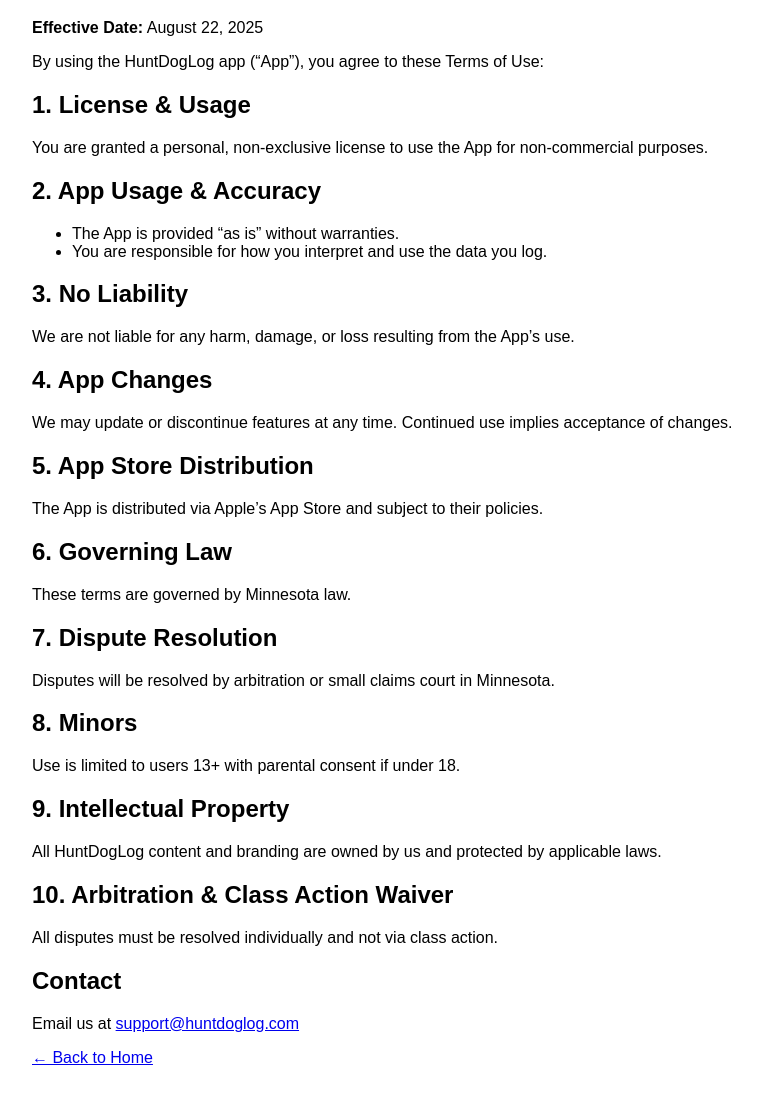
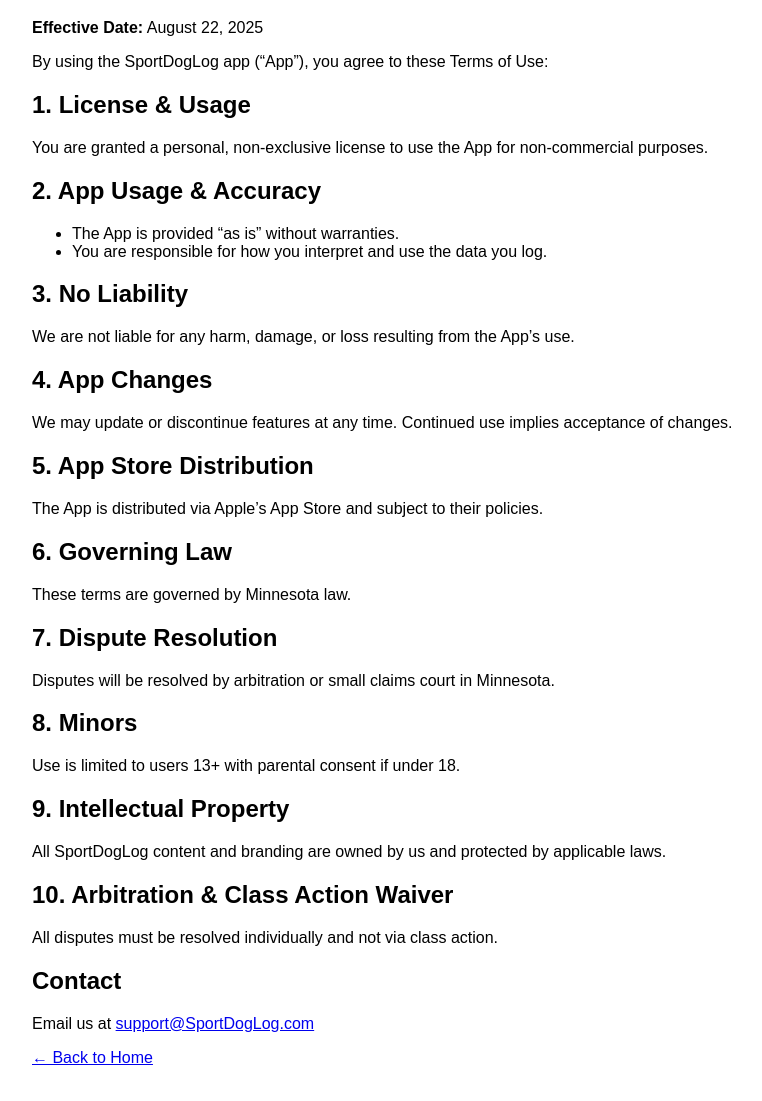
Before and after one commit to chimento/SportDogLogWebsite, a plain HTML site: page terms.html in a window 1280 px wide. Shown: the part 93-1194 px from the top of the page, without its empty margins (208-970 px from the left). Drawn offline with Linux system fonts and the light colour scheme.

Commit message:
Update branding from HuntDogLog to SportDogLog

```diff
--- a/terms.html
+++ b/terms.html
@@ -2,12 +2,12 @@
 <html lang="en">
 <head>
   <meta charset="UTF-8">
-  <title>Terms of Use - HuntDogLog</title>
+  <title>Terms of Use - SportDogLog</title>
 </head>
 <body style="font-family: Arial, sans-serif; padding: 2em; max-width: 800px; margin: auto;">
   <h1>Terms of Use</h1>
   <p><strong>Effective Date:</strong> August 22, 2025</p>
-  <p>By using the HuntDogLog app (“App”), you agree to these Terms of Use:</p>
+  <p>By using the SportDogLog app (“App”), you agree to these Terms of Use:</p>
   <h2>1. License & Usage</h2>
   <p>You are granted a personal, non-exclusive license to use the App for non-commercial purposes.</p>
   <h2>2. App Usage & Accuracy</h2>
@@ -28,11 +28,11 @@
   <h2>8. Minors</h2>
   <p>Use is limited to users 13+ with parental consent if under 18.</p>
   <h2>9. Intellectual Property</h2>
-  <p>All HuntDogLog content and branding are owned by us and protected by applicable laws.</p>
+  <p>All SportDogLog content and branding are owned by us and protected by applicable laws.</p>
   <h2>10. Arbitration & Class Action Waiver</h2>
   <p>All disputes must be resolved individually and not via class action.</p>
   <h2>Contact</h2>
-  <p>Email us at <a href="mailto:support@huntdoglog.com">support@huntdoglog.com</a></p>
+  <p>Email us at <a href="mailto:support@SportDogLog.com">support@SportDogLog.com</a></p>
   <p><a href="index.html">← Back to Home</a></p>
 </body>
 </html>
```
